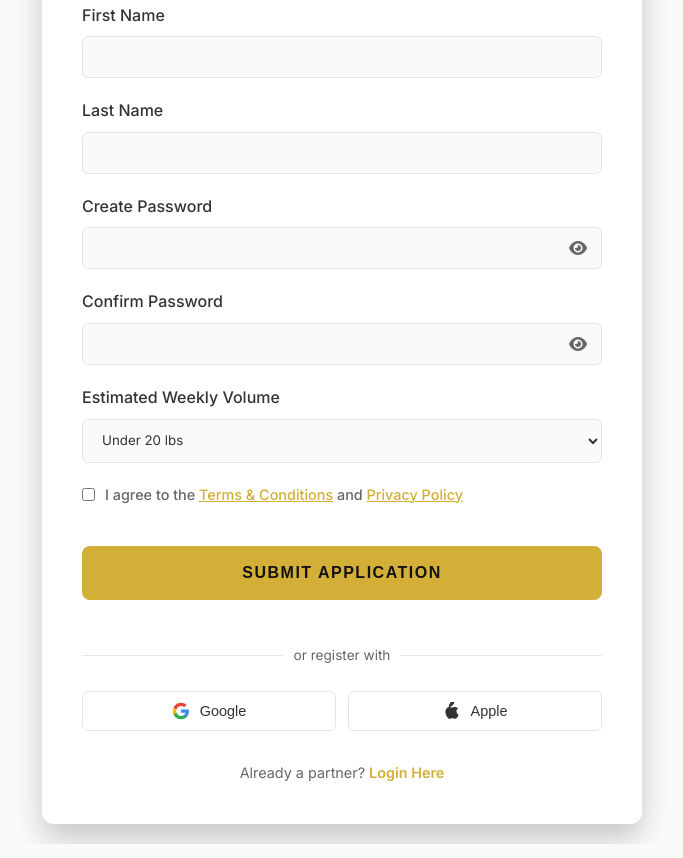
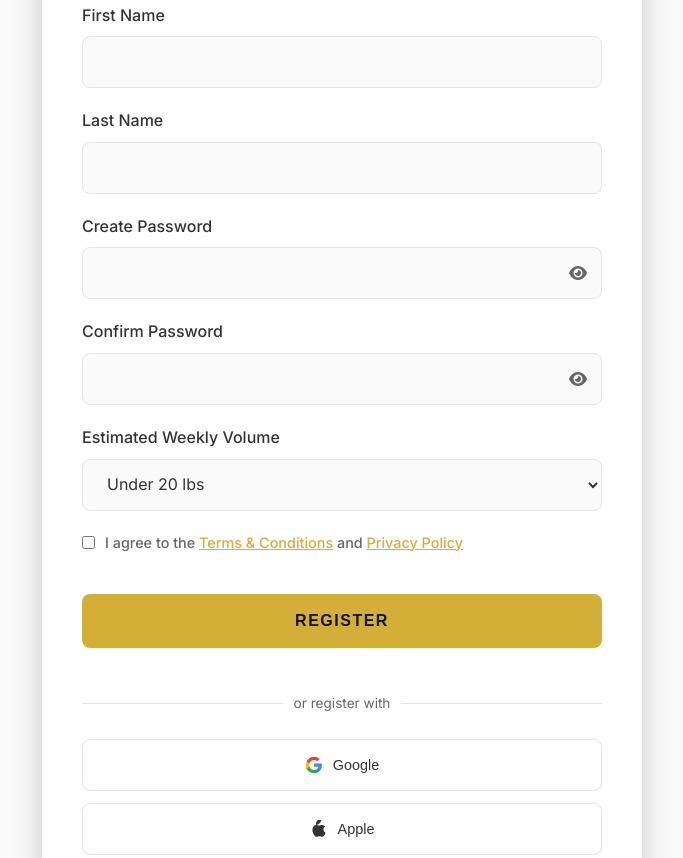
Before and after one commit to HTMLStaticWorks/Specialty_Coffee_Roaster_Website, a plain HTML site: page register.html in a window 1280 px wide. Shown: the part 295-1153 px from the top of the page, without its empty margins (298-981 px from the left). Drawn offline with nearby package versions, Linux system fonts and the light colour scheme.

Commit message:
Add files via upload

```diff
--- a/assets/css/style.css
+++ b/assets/css/style.css
@@ -631,17 +631,21 @@ footer {
 
 .form-control {
   width: 100%;
-  padding: 12px 15px;
+  height: 52px;
+  padding: 12px 20px;
   border: 1px solid var(--border-color);
-  border-radius: 6px;
+  border-radius: 8px;
   background-color: var(--bg-color);
   color: var(--text-main);
   font-family: 'Inter', sans-serif;
+  font-size: 1rem;
+  transition: var(--transition);
 }
 
 .form-control:focus {
   outline: none;
   border-color: var(--secondary);
+  box-shadow: 0 0 0 2px rgba(212, 175, 55, 0.1);
 }
 
 .password-input-wrapper {
@@ -694,12 +698,14 @@ footer {
 
 .social-btns {
   display: flex;
+  flex-direction: column;
   gap: 12px;
   margin-bottom: 30px;
 }
 
 .btn-social {
-  flex: 1;
+  width: 100%;
+  height: 52px;
   display: flex;
   align-items: center;
   justify-content: center;
@@ -707,7 +713,7 @@ footer {
   padding: 10px;
   background-color: var(--card-bg);
   border: 1px solid var(--border-color);
-  border-radius: 6px;
+  border-radius: 8px;
   font-weight: 500;
   font-size: 0.9rem;
   transition: var(--transition);
--- a/register.html
+++ b/register.html
@@ -66,7 +66,7 @@
                     <input type="checkbox" id="terms" required style="width: auto; margin-top: 5px;">
                     <label for="terms" style="margin-bottom: 0; font-size: 0.9rem; color: var(--text-light);">I agree to the <a href="#" style="color: var(--secondary); text-decoration: underline;">Terms & Conditions</a> and <a href="#" style="color: var(--secondary); text-decoration: underline;">Privacy Policy</a></label>
                 </div>
-                <button type="submit" class="btn" style="width: 100%; margin-top: 20px; margin-bottom: 20px;">Submit Application</button>
+                <button type="submit" class="btn" style="width: 100%; margin-top: 20px; margin-bottom: 20px;">Register</button>
             </form>
 
             <div class="auth-divider">or register with</div>
```
